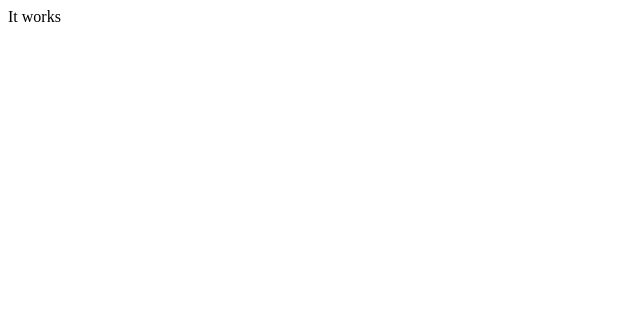
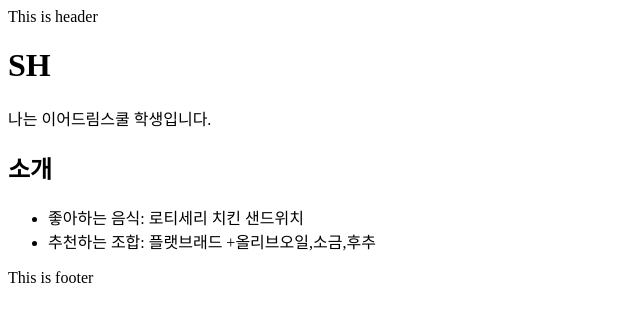
Before and after one commit to humaningansalam/yn9634.github.io, a plain HTML site: page index.html in a window 1280 px wide. Shown: the whole page, without its empty margins (0-640 px from the left). Drawn offline with Linux system fonts and the light colour scheme.

Commit message:
feat: Add body content

```diff
--- a/index.html
+++ b/index.html
@@ -6,5 +6,17 @@
 		<title>My first Page</title>
 		<meta name="viewport" content="width=device-width, initial-scal=1.0">
 	</head>
-	<body>It works</body>
+	<body>
+		<header>This is header</header>
+		<main class="container">
+			<h1>SH</h1>
+			<p>나는 이어드림스쿨 학생입니다.</p>
+			<h2>소개</h2>
+			<ul>
+				<li>좋아하는 음식: 로티세리 치킨 샌드위치</li>
+				<li>추천하는 조합: 플랫브래드 +올리브오일,소금,후추</li>
+			</ul>
+		</main>
+		<footer>This is footer</footer>
+	</body>
 </html>
```
